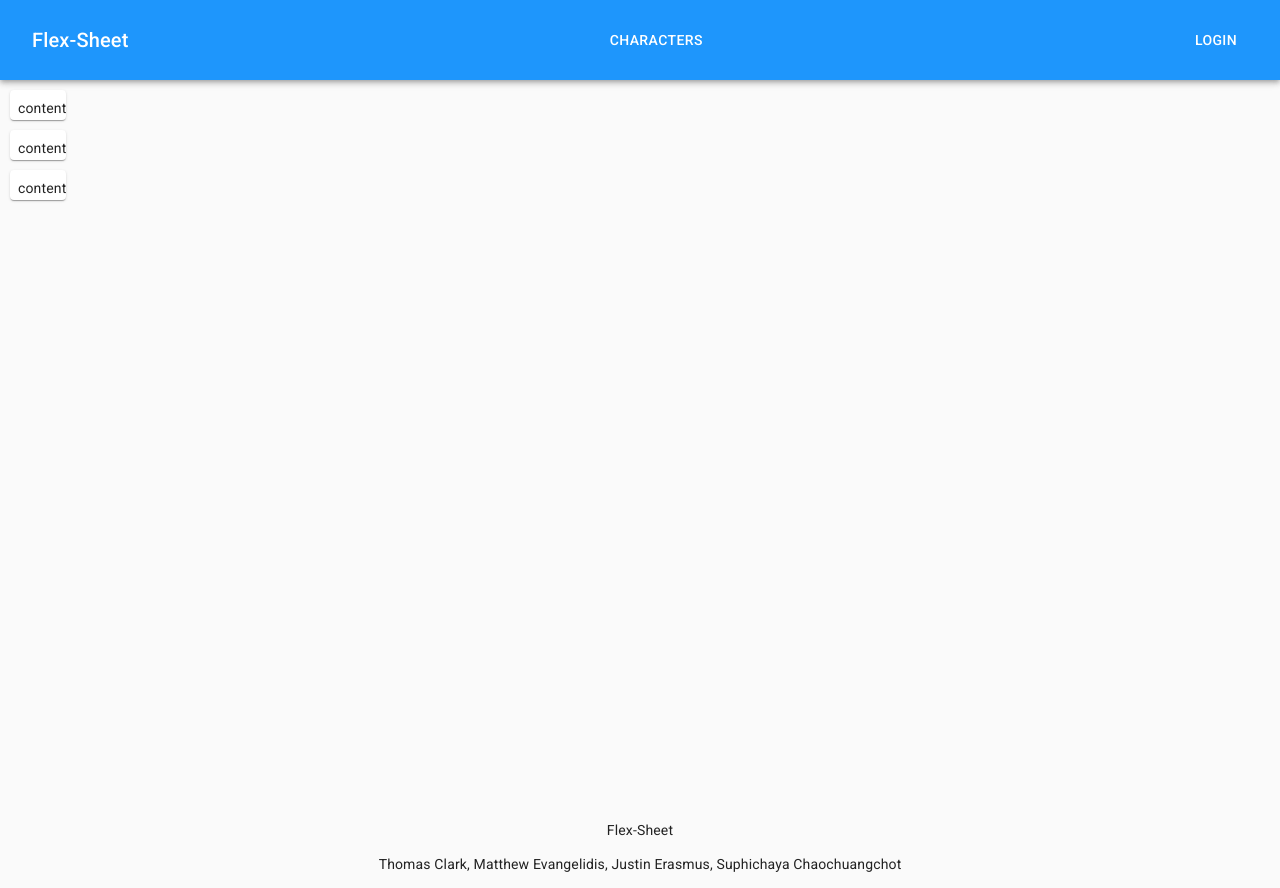
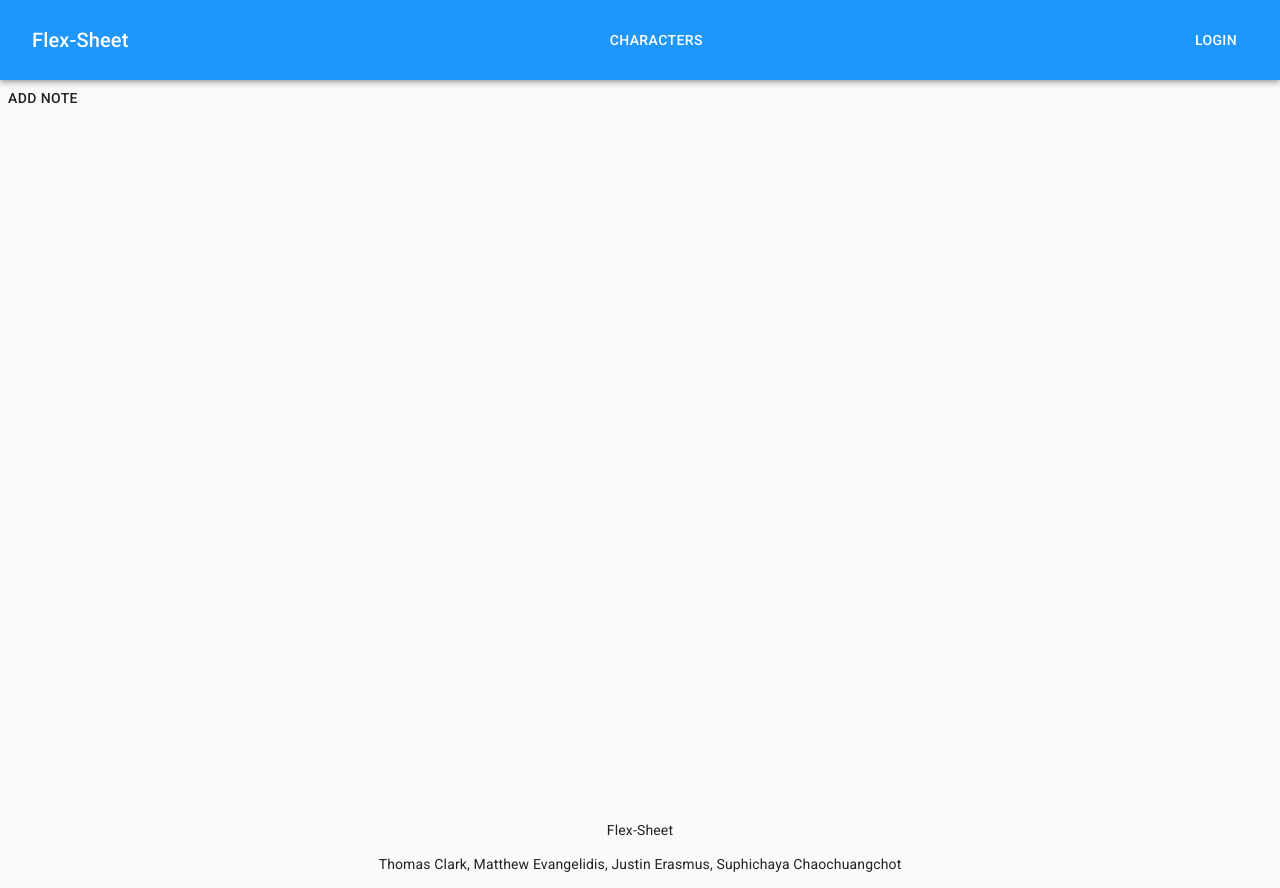
Before and after one commit to matt-evangelidis/COMP3120-assignment2, a React (Create React App) app: page / in a window 1280 px wide. Built offline with nearby package versions, Linux system fonts and the light colour scheme.

Commit message:
Add Note Button

```diff
--- a/src/components/flex-sheet/Sheet.jsx
+++ b/src/components/flex-sheet/Sheet.jsx
@@ -1,6 +1,7 @@
 import React, { useState, useEffect } from "react";
 
 import GridLayout, { WidthProvider } from "react-grid-layout";
+import Button from "@material-ui/core/Button";
 
 import Note from "./Note";
 
@@ -15,33 +16,38 @@ function Sheet(props) {
 	//     }
 	// }, []);
 
-	function Test() {
-		return (
-			<div key={4}>
-				<Note></Note>
-			</div>
-		);
+	const [notes, setNotes] = useState([]);
+	const [noteSequencer, setNoteSequencer] = useState(0);
+
+	function addNote() {
+		setNotes([...notes, noteSequencer])
+		setNoteSequencer(noteSequencer + 1)
+	}
+
+	function handleLayoutChange(layout) {
+		console.log(layout)
 	}
 
 	return (
+		<div>
+			<Button onClick={addNote} >Add note</Button>
 			<GridLayout
 				cols={12}
 				rowHeight={30}
 				width={window.screen.width}
 				verticalCompact={false}
 				resizeHandle={<div></div>}
+				onLayoutChange={handleLayoutChange}
 			>
-			<div key={1}>
+				{
+					notes.map((note) =>
+						<div key={note}>
 							<Note></Note>
 						</div>
-			<div key={2}>
-				<Note></Note>
+					)
+				}
+			</GridLayout>
 		</div>
-			<div key={3}>
-				<Note></Note>
-			</div>
-			<Test></Test>
-		</GridLayout>
 
 		//? I trued moving the 'div' wrappers into the 'Note' component but that caused the resize handles to not show up for some reason
 	);
```
Lines whose indentation alone changed are shown as unchanged.
